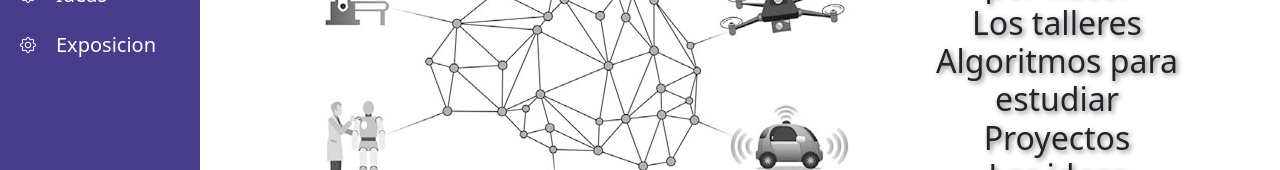
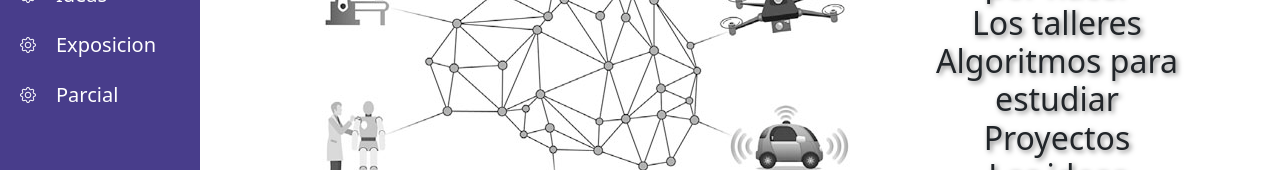
Before and after one commit to LightMan09/PaginaT, a plain HTML site: page index.html in a window 1280 px wide. Shown: the part 345-515 px from the top of the page. Drawn offline with nearby package versions, Linux system fonts and the light colour scheme.

Commit message:
Update 1 index.html

```diff
--- a/index.html
+++ b/index.html
@@ -99,6 +99,12 @@
           </span>
           <span class="descripcion">Exposicion</span>
         </a>
+        <a href="stati/Talleres/Dijkstra.py" class="nav-link">
+          <span class="icon">
+            <i class="bi bi-gear"></i>
+          </span>
+          <span class="descripcion">Parcial</span>
+        </a>
 
       </nav>
 
```
